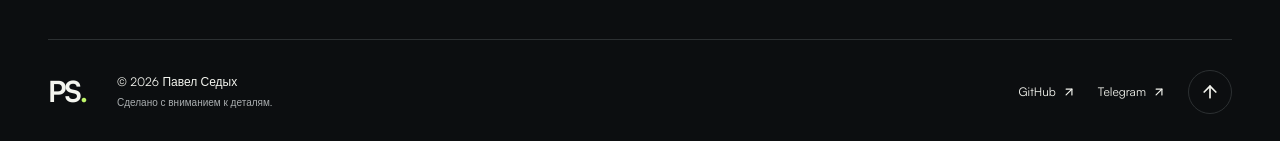
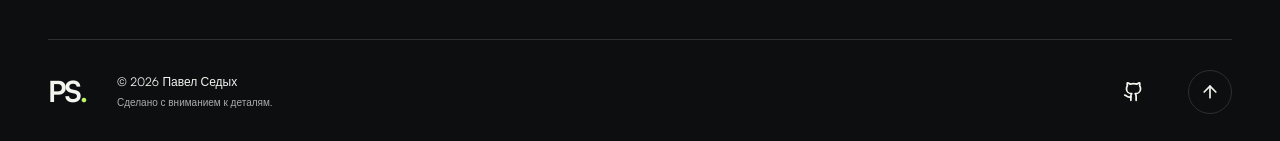
Before and after one commit to PavelSed33/portfolio, a React (Vite) app: page / in a window 1280 px wide. Shown: the part 1611-1752 px from the top of the page. Built offline with nearby package versions, Linux system fonts and the light colour scheme.

Commit message:
style: replace footer social labels with icons

```diff
--- a/src/main.tsx
+++ b/src/main.tsx
@@ -1,6 +1,6 @@
 import React from 'react';
 import {createRoot} from 'react-dom/client';
-import {ArrowUpRight, ArrowDown, ArrowUp, Check, Copy, Code2, ExternalLink, Globe2, Menu, Send, X} from 'lucide-react';
+import {ArrowUpRight, ArrowDown, ArrowUp, Check, Copy, Code2, ExternalLink, Github, Globe2, Menu, Send, X} from 'lucide-react';
 import './style.css';
 
 type Lang = 'ru' | 'en';
@@ -236,7 +236,7 @@ function App() {
       {route === 'about' && <section id="skills" tabIndex={-1} className="section wrap"><div className="section-heading" data-reveal><p className="eyebrow">{t.skillsLabel}</p><h2>{t.skillsTitle}</h2></div><div className="skills-grid">{['HTML5','CSS3 / SCSS','JavaScript','React / TypeScript','REST API','Git / GitHub'].map((name,i) => <div className="skill" key={name} data-reveal><span className="skill-number">0{i+1}</span><h3>{name}</h3><p>{t.skills[i]}</p><ArrowUpRight className="skill-arrow" size={22}/></div>)}</div></section>}
       {route === 'contact' && <section id="contact" tabIndex={-1} className="section wrap contact-section"><div data-reveal><p className="eyebrow">{t.contactLabel}</p><h2>{t.contactTitle}<br/><em>{t.contactAccent}</em></h2><p className="contact-intro muted">{t.contactText}</p><a className="text-link" href="https://t.me/Peresvetovec" target="_blank" rel="noreferrer"><Send size={20}/>{t.telegram}<ArrowUpRight size={17}/></a><div className="email-row"><a href={`mailto:${email}`}>{email}</a><button className="icon-button" onClick={copyEmail} aria-label={t.copy}><Copy size={18}/></button></div><p className="status-message" role="status">{notice}</p></div><form onSubmit={submit} data-reveal><label htmlFor="name">{t.formName}</label><input id="name" name="name" autoComplete="name" required maxLength={100}/><label htmlFor="email">{t.formEmail}</label><input id="email" name="email" type="email" autoComplete="email" required maxLength={254}/><label htmlFor="message">{t.formMessage}</label><textarea id="message" name="message" rows={4} required maxLength={3000} placeholder={t.placeholder}/><button className="button primary" type="submit">{t.send}<ArrowUpRight size={18}/></button><p className="form-hint">{t.formHint}</p><p className="status-message" role="status">{prepared ? t.formStatus : ''}</p></form></section>}
     </main>
-    <footer className="wrap site-footer"><a className="logo" href={pageHref()} aria-label={t.top}>PS<span>.</span></a><div><span>© {new Date().getFullYear()} {t.name}</span><small>{t.footer}</small></div><div className="footer-links"><a href="https://github.com/PavelSed33" target="_blank" rel="noreferrer">GitHub<ArrowUpRight size={14}/></a><a href="https://t.me/Peresvetovec" target="_blank" rel="noreferrer">Telegram<ArrowUpRight size={14}/></a><a href={isHome ? '#top' : pageHref()} aria-label={t.top}><ArrowUp size={20}/></a></div></footer>
+    <footer className="wrap site-footer"><a className="logo" href={pageHref()} aria-label={t.top}>PS<span>.</span></a><div><span>© {new Date().getFullYear()} {t.name}</span><small>{t.footer}</small></div><div className="footer-links"><a href="https://github.com/PavelSed33" target="_blank" rel="noreferrer" aria-label="GitHub" title="GitHub"><Github size={21}/></a><a href="https://t.me/Peresvetovec" target="_blank" rel="noreferrer" aria-label="Telegram" title="Telegram"><svg className="telegram-icon" viewBox="0 0 24 24" aria-hidden="true"><path fill="currentColor" d="M21.7 3.4 18.5 19c-.2 1.1-.9 1.4-1.8.9l-4.9-3.6-2.4 2.3c-.3.3-.5.5-1 .5l.4-5 9-8.1c.4-.4-.1-.6-.6-.2L6 12.8l-4.8-1.5c-1-.3-1.1-1 .2-1.5L20.2 2.6c.9-.3 1.7.2 1.5.8Z"/></svg></a><a href={isHome ? '#top' : pageHref()} aria-label={t.top}><ArrowUp size={20}/></a></div></footer>
   </>;
 }
 createRoot(document.getElementById('root')!).render(<App/>);
```
